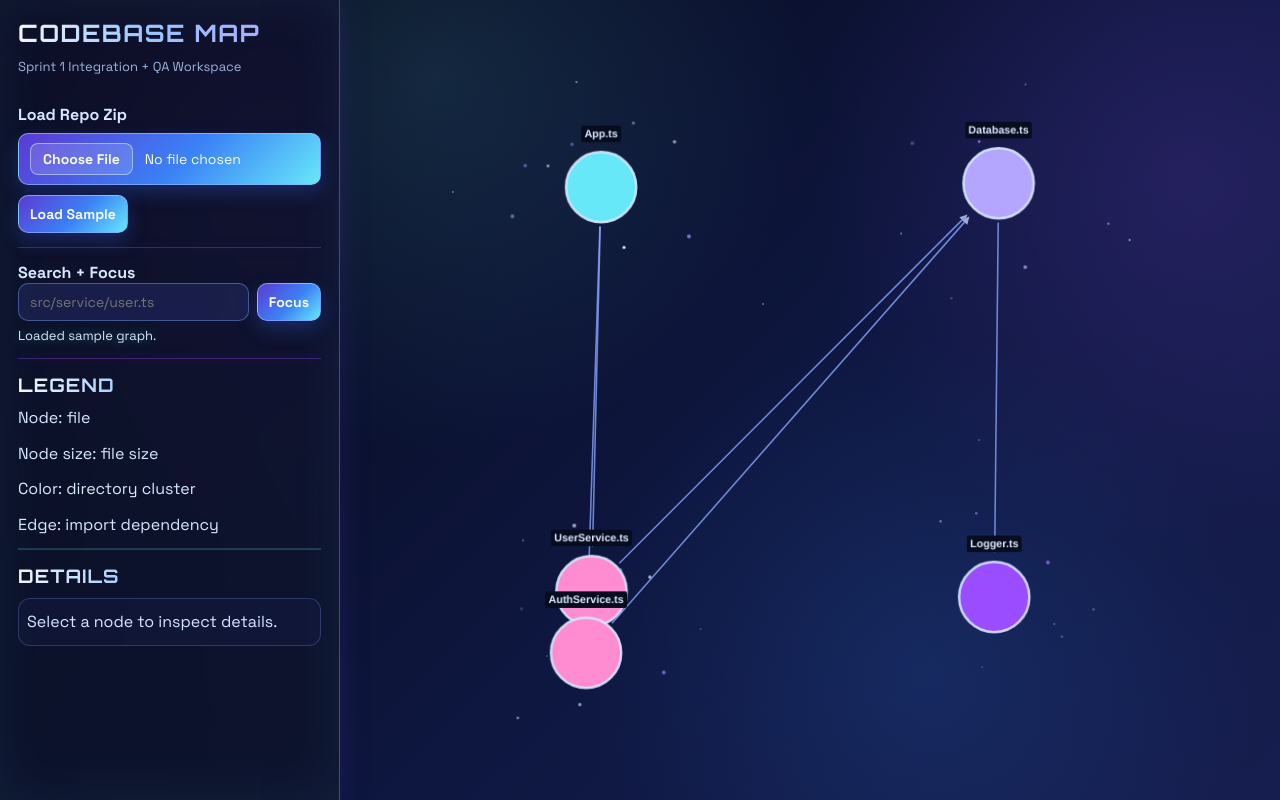
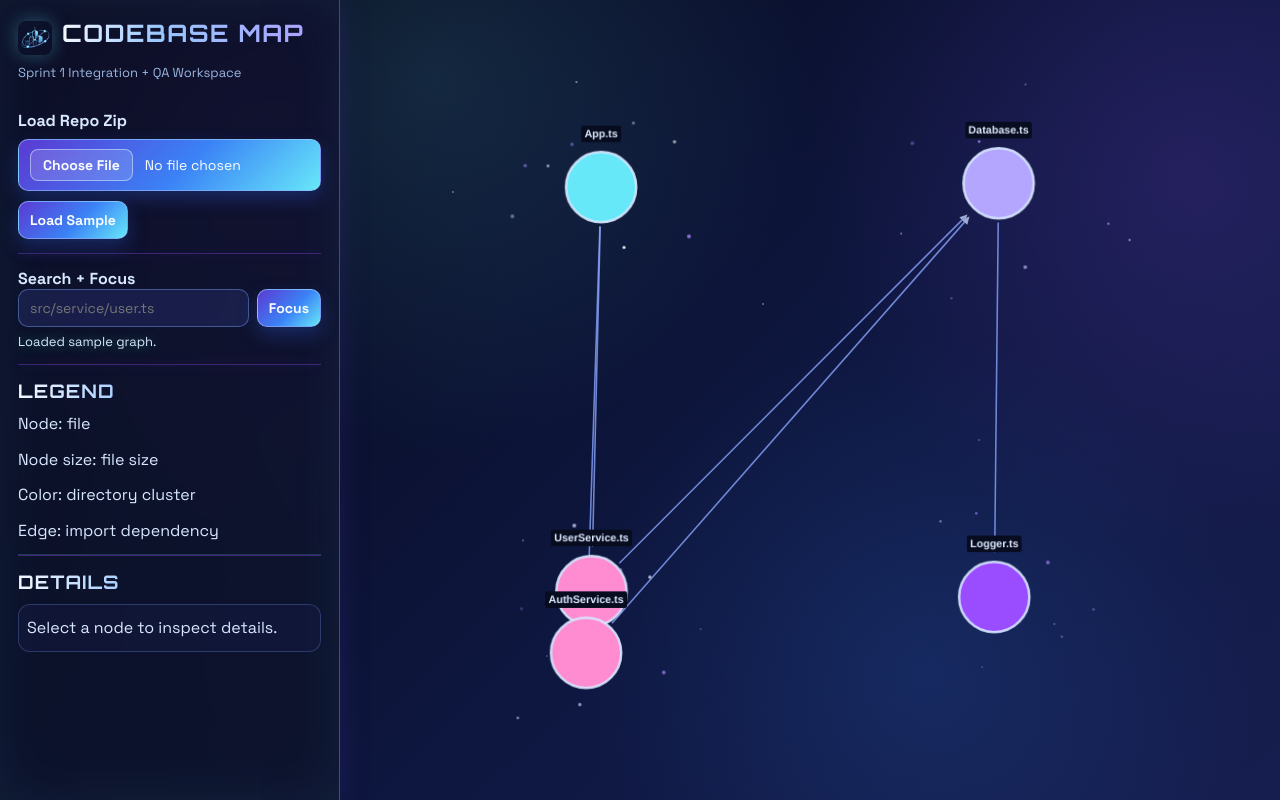
Before and after one commit to CodeCityGraph/CodeCity, a website built with Vite: page codebase-map/index.html in a window 1280 px wide. Built offline with nearby package versions, Linux system fonts and the light colour scheme.

Commit message:
Added site logo and favicon

```diff
--- a/codebase-map/index.html
+++ b/codebase-map/index.html
@@ -1,7 +1,22 @@
+<!doctype html>
+<html lang="en">
+<head>
+  <meta charset="UTF-8" />
+  <meta name="viewport" content="width=device-width, initial-scale=1.0" />
+  <link rel="icon" type="image/png" href="/src/assets/code-city-graph-icon.png" />
+  <title>CodeCityGraph</title>
+</head>
 <body>
   <div id="app">
     <div id="legend">
-      <h2>Codebase Map</h2>
+      <div class="legend-header">
+        <img
+          class="legend-logo"
+          src="/src/assets/code-city-graph-icon.png"
+          alt="CodeCityGraph logo"
+        />
+        <h2>Codebase Map</h2>
+      </div>
       <p class="muted">Sprint 1 Integration + QA Workspace</p>
 
       <label for="repoZipInput"><strong>Load Repo Zip</strong></label>
@@ -36,3 +51,4 @@
 
   <script type="module" src="/src/main.ts"></script>
 </body>
+</html>
--- a/codebase-map/src/style.css
+++ b/codebase-map/src/style.css
@@ -80,6 +80,21 @@ body {
   overflow-anchor: none;
   position: relative;
   z-index: 2;
+}
+
+.legend-header {
+  display: flex;
+  align-items: center;
+  gap: 10px;
+  margin-bottom: 4px;
+}
+
+.legend-logo {
+  width: 34px;
+  height: 34px;
+  border-radius: 8px;
+  object-fit: cover;
+  box-shadow: 0 0 18px rgba(103, 232, 249, 0.34);
 }
 
 #legend h2,
@@ -315,6 +330,11 @@ button:active {
   #cy {
     min-height: 54vh;
   }
+
+  .legend-logo {
+    width: 30px;
+    height: 30px;
+  }
 }
 
 @keyframes twinkle {
```
Also changed, not shown: codebase-map/src/assets/code-city-graph-icon.png (added).
